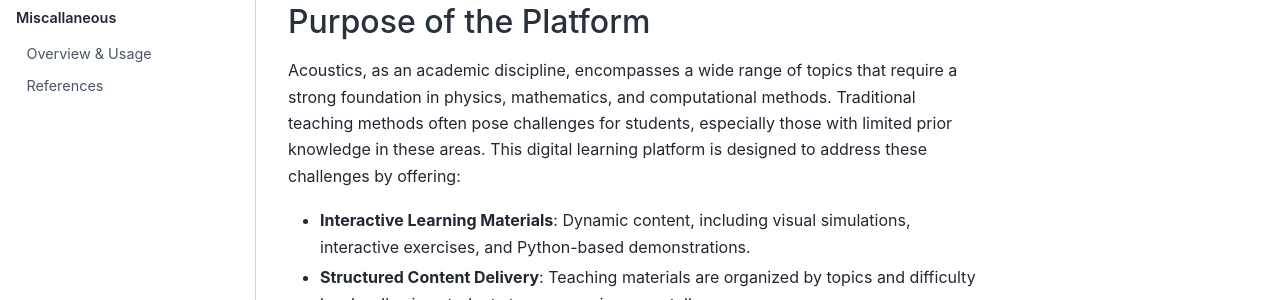
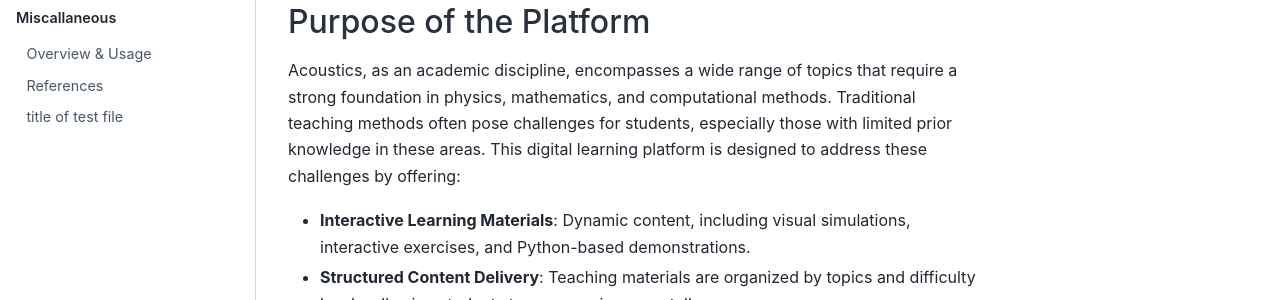
Before and after one commit to Building-acoustics-TU-Eindhoven/digital-learning-platform-for-acoustics, a Jupyter Book: the page built from book/intro.md, in a window 1280 px wide. Shown: the part 360-660 px from the top of the page. Built offline with Jupyter Book 1.0.4 settings and Sphinx 7.4.7 and the Sphinx Book theme 1.1.4, drawn with Linux system fonts in a browser that asks for light colours; pages that are not in the unit, such as notebooks, are missing from menus; comment, search, counter and statistics services are not loaded.

Commit message:
Update _toc.yml

```diff
--- a/book/_toc.yml
+++ b/book/_toc.yml
@@ -42,3 +42,4 @@ parts:
     - file: overview.md
       title: Overview & Usage
     - file: references.md
+    - file: test_content
```
